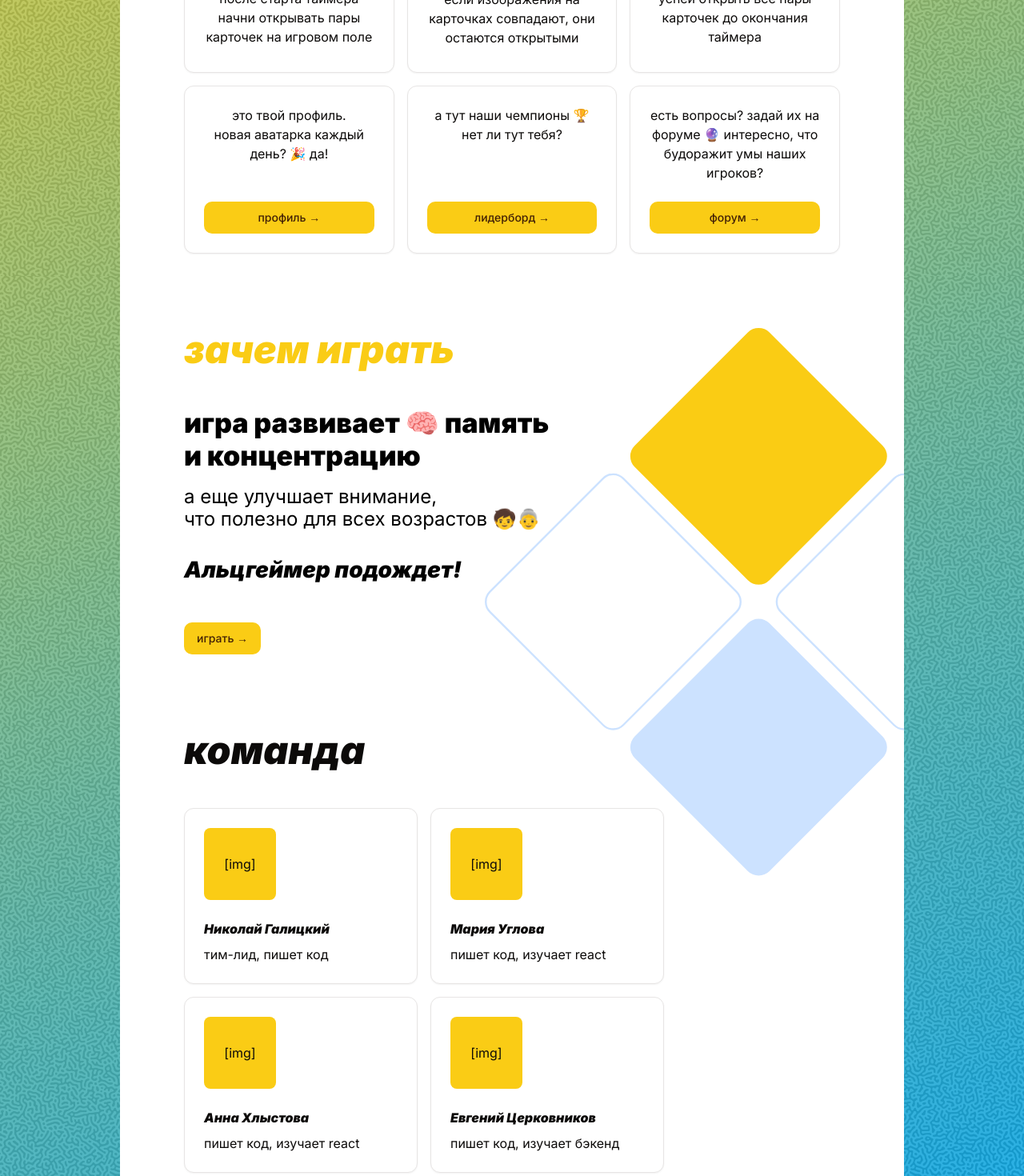
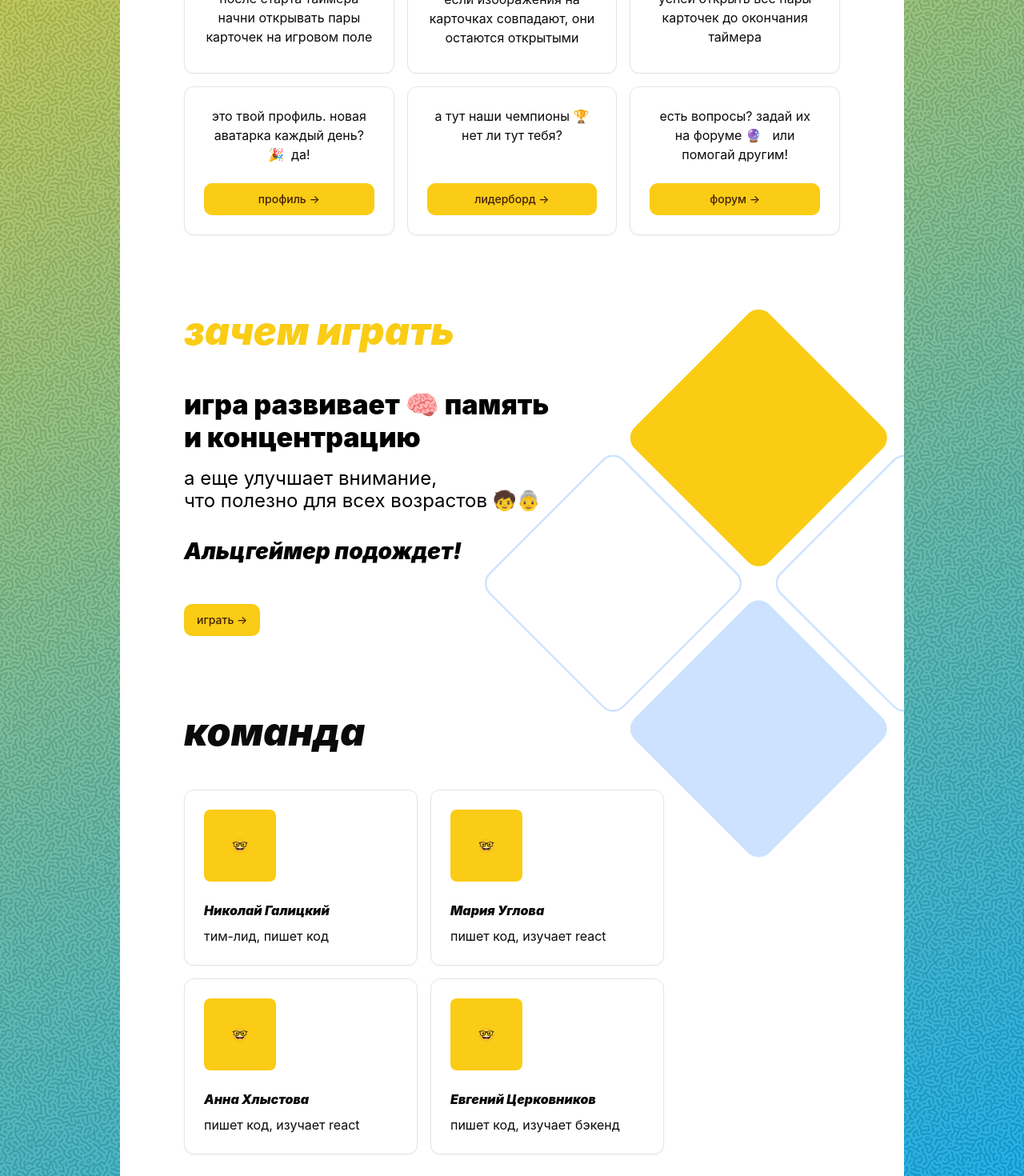
Before and after one commit to Waldo33/middle.game.praktikum.yandex, a React (Vite) app in the folder packages/client/: page / in a window 1280 px wide. Shown: the part 780-2250 px from the top of the page at 80% size. Built offline with nearby package versions, Linux system fonts and the light colour scheme.

Commit message:
fix: review changes

```diff
--- a/packages/client/index.html
+++ b/packages/client/index.html
@@ -13,11 +13,6 @@
       type="image/svg+xml"
       media="(prefers-color-scheme: dark)" />
     <meta name="viewport" content="width=device-width, initial-scale=1.0" />
-    <link rel="preconnect" href="https://fonts.googleapis.com" />
-    <link rel="preconnect" href="https://fonts.gstatic.com" crossorigin />
-    <link
-      href="https://fonts.googleapis.com/css2?family=Inter:ital,opsz,wght@0,14..32,100..900;1,14..32,100..900&display=swap"
-      rel="stylesheet" />
     <link rel="stylesheet" href="/src/index.css" />
     <title>Awesome Pexeco</title>
   </head>
--- a/packages/client/package.json
+++ b/packages/client/package.json
@@ -45,7 +45,8 @@
     "tailwindcss": "^3.4.14",
     "ts-jest": "^28.0.8",
     "typescript": "^4.8.2",
-    "vite": "^3.0.7"
+    "vite": "^3.0.7",
+    "vite-plugin-fonts": "^0.7.0"
   },
   "license": "MIT"
 }
--- a/packages/client/src/pages/MainPage/ui/MainPage.tsx
+++ b/packages/client/src/pages/MainPage/ui/MainPage.tsx
@@ -1,12 +1,76 @@
 import { FC } from 'react'
 import './MainPage.scss'
 
+import { Link } from 'react-router-dom'
 import { Button } from '@shared/components/ui/button'
 import { Card, CardContent, CardHeader } from '@shared/components/ui/card'
 
 import RulesImg1 from './assets/rules-img-1.svg'
 import RulesImg2 from './assets/rules-img-2.svg'
 import RulesImg3 from './assets/rules-img-3.svg'
+
+const rules = [
+  {
+    imageSrc: RulesImg1,
+    imageAlt: 'начало игры',
+    text: 'после старта таймера начни открывать пары карточек на игровом поле',
+  },
+  {
+    imageSrc: RulesImg2,
+    imageAlt: 'процесс игры',
+    text: 'если изображения на карточках совпадают, они остаются открытыми',
+  },
+  {
+    imageSrc: RulesImg3,
+    imageAlt: 'конец игры',
+    text: 'успей открыть все пары карточек до окончания таймера',
+  },
+]
+
+const innerRoutes = [
+  {
+    text: 'это твой профиль. новая аватарка каждый день? 🎉  да!',
+    link: '/profile',
+    linkTitle: 'профиль',
+  },
+  {
+    text: 'а тут наши чемпионы 🏆 нет ли тут тебя?',
+    link: '/leaderboard',
+    linkTitle: 'лидерборд',
+  },
+  {
+    text: 'есть вопросы? задай их на форуме 🔮   или помогай другим!',
+    link: '/forum',
+    linkTitle: 'форум',
+  },
+]
+
+const teammates = [
+  {
+    name: 'Николай Галицкий',
+    about: 'тим-лид, пишет код',
+    imageAlt: '🤓',
+    imageSrc: '',
+  },
+  {
+    name: 'Мария Углова',
+    about: 'пишет код, изучает react',
+    imageAlt: '🤓',
+    imageSrc: '',
+  },
+  {
+    name: 'Анна Хлыстова',
+    about: 'пишет код, изучает react',
+    imageAlt: '🤓',
+    imageSrc: '',
+  },
+  {
+    name: 'Евгений Церковников',
+    about: 'пишет код, изучает бэкенд',
+    imageAlt: '🤓',
+    imageSrc: '',
+  },
+]
 
 export const MainPage: FC = () => {
   return (
@@ -22,21 +86,21 @@ export const MainPage: FC = () => {
           </div>
           <div className="intro__btn">
             <Button asChild>
-              <a href="/signup">играть →</a>
+              <Link to="/game">играть →</Link>
             </Button>
           </div>
           <nav className="intro__nav">
             <ul>
               <li>
-                <a href="/profile">профиль</a>
+                <Link to="/profile">профиль</Link>
               </li>
               <li className="">&middot;</li>
               <li>
-                <a href="/leaderboard">лидерборд</a>
+                <Link to="/leaderboard">лидерборд</Link>
               </li>
               <li className="">&middot;</li>
               <li>
-                <a href="/forum">форум</a>
+                <Link to="/forum">форум</Link>
               </li>
             </ul>
           </nav>
@@ -44,89 +108,36 @@ export const MainPage: FC = () => {
         <section id="rules" className="section rules">
           <h2 className="section__title">как играть</h2>
           <div className="grid grid-cols-1 md:grid-cols-3 gap-4">
+            {rules.map(({ imageSrc, imageAlt, text }) => (
               <Card className="rules__item">
                 <CardHeader className="text-center pt-8">
                   <img
-                  src={RulesImg1}
-                  alt="начало игры"
+                    src={imageSrc}
+                    alt={imageAlt}
                     className="rules__item_img"
                   />
                 </CardHeader>
                 <CardContent className="text-center pb-8">
-                <p>
-                  после старта таймера начни открывать пары карточек на игровом
-                  поле
-                </p>
+                  <p>{text}</p>
                 </CardContent>
               </Card>
-            <Card className="rules">
-              <CardHeader className="text-center pt-8">
-                <img
-                  src={RulesImg2}
-                  alt="процесс игры"
-                  className="rules__item_img"
-                />
-              </CardHeader>
-              <CardContent className="text-center">
-                <p>
-                  если изображения на карточках совпадают, они остаются
-                  открытыми
-                </p>
-              </CardContent>
-            </Card>
-            <Card className="rules">
-              <CardHeader className="text-center pt-8">
-                <img
-                  src={RulesImg3}
-                  alt="конец игры"
-                  className="rules__item_img"
-                />
-              </CardHeader>
-              <CardContent className="text-center pb-8">
-                <p>успей открыть все пары карточек до окончания таймера</p>
-              </CardContent>
-            </Card>
+            ))}
           </div>
         </section>
         <section className="section cta">
           <div className="grid grid-cols-1 md:grid-cols-3 gap-4">
+            {innerRoutes.map(({ text, link, linkTitle }) => (
               <Card className="flex flex-col justify-between">
                 <CardHeader>
-                <p>
-                  это твой профиль.
-                  <br />
-                  новая аватарка каждый день? 🎉 да!
-                </p>
+                  <p>{text}</p>
                 </CardHeader>
                 <CardContent>
                   <Button asChild>
-                  <a href="/profile">профиль →</a>
+                    <Link to={link}>{linkTitle} →</Link>
                   </Button>
                 </CardContent>
               </Card>
-            <Card className="flex flex-col justify-between">
-              <CardHeader>
-                <p>а тут наши чемпионы 🏆 нет ли тут тебя?</p>
-              </CardHeader>
-              <CardContent>
-                <Button asChild>
-                  <a href="/leaderboard">лидерборд →</a>
-                </Button>
-              </CardContent>
-            </Card>
-            <Card className="flex flex-col justify-between">
-              <CardHeader>
-                <p>
-                  есть вопросы? задай их на форуме 🔮 интересно, что будоражит
-                  умы наших игроков?
-                </p>
-              </CardHeader>
-              <CardContent>
-                <Button asChild>
-                  <a href="/forum">форум →</a>
-                </Button>
-              </CardContent>
-            </Card>
+            ))}
           </div>
         </section>
         <section id="why" className="section why">
@@ -144,7 +155,7 @@ export const MainPage: FC = () => {
             <p className="why__descr_post">Альцгеймер подождет!</p>
             <div className="mt-8">
               <Button asChild>
-                <a href="/signup">играть →</a>
+                <Link to="/game">играть →</Link>
               </Button>
             </div>
           </div>
@@ -152,42 +163,23 @@ export const MainPage: FC = () => {
         <section id="team" className="section team">
           <h4 className="section__title">команда</h4>
           <div className="grid grid-cols-1 md:grid-cols-2 md:max-w-[600px] gap-4">
-            <Card className="team__item">
+            {teammates.map(({ name, about, imageAlt, imageSrc }) => (
+              <Card className="team__item" key={name}>
                 <CardHeader>
-                <div className="team__item_img">[img]</div>
+                  <div className="team__item_img">
+                    {imageSrc ? (
+                      <img src={imageSrc} alt={imageAlt} />
+                    ) : (
+                      imageAlt
+                    )}
+                  </div>
                 </CardHeader>
                 <CardContent>
-                <p className="team__item_title">Николай Галицкий</p>
-                <p className="team__item_descr">тим-лид, пишет код</p>
+                  <p className="team__item_title">{name}</p>
+                  <p className="team__item_descr">{about}</p>
                 </CardContent>
               </Card>
-            <Card className="team__item">
-              <CardHeader>
-                <div className="team__item_img">[img]</div>
-              </CardHeader>
-              <CardContent>
-                <p className="team__item_title">Мария Углова</p>
-                <p className="team__item_descr">пишет код, изучает react</p>
-              </CardContent>
-            </Card>
-            <Card className="team__item">
-              <CardHeader>
-                <div className="team__item_img">[img]</div>
-              </CardHeader>
-              <CardContent>
-                <p className="team__item_title">Анна Хлыстова</p>
-                <p className="team__item_descr">пишет код, изучает react</p>
-              </CardContent>
-            </Card>
-            <Card className="team__item">
-              <CardHeader>
-                <div className="team__item_img">[img]</div>
-              </CardHeader>
-              <CardContent>
-                <p className="team__item_title">Евгений Церковников</p>
-                <p className="team__item_descr">пишет код, изучает бэкенд</p>
-              </CardContent>
-            </Card>
+            ))}
           </div>
         </section>
         <div className="footer">
--- a/packages/client/vite.config.ts
+++ b/packages/client/vite.config.ts
@@ -1,6 +1,7 @@
 import { defineConfig } from 'vite'
 import react from '@vitejs/plugin-react'
 import alias from '@rollup/plugin-alias'
+import { VitePluginFonts } from 'vite-plugin-fonts'
 import path from 'path'
 import dotenv from 'dotenv'
 dotenv.config()
@@ -15,6 +16,16 @@ export default defineConfig({
   },
   plugins: [
     react(),
+    VitePluginFonts({
+      google: {
+        families: [
+          {
+            name: 'Inter',
+            styles: 'ital,opsz,wght@0,14..32,100..900;1,14..32,100..900',
+          },
+        ],
+      },
+    }),
     alias({
       entries: {
         '@app': path.resolve(__dirname, 'src/app/'),
```
Also changed, not shown: 1 other file (tests, documents, lock files or other folders). Lines whose indentation alone changed are shown as unchanged.
